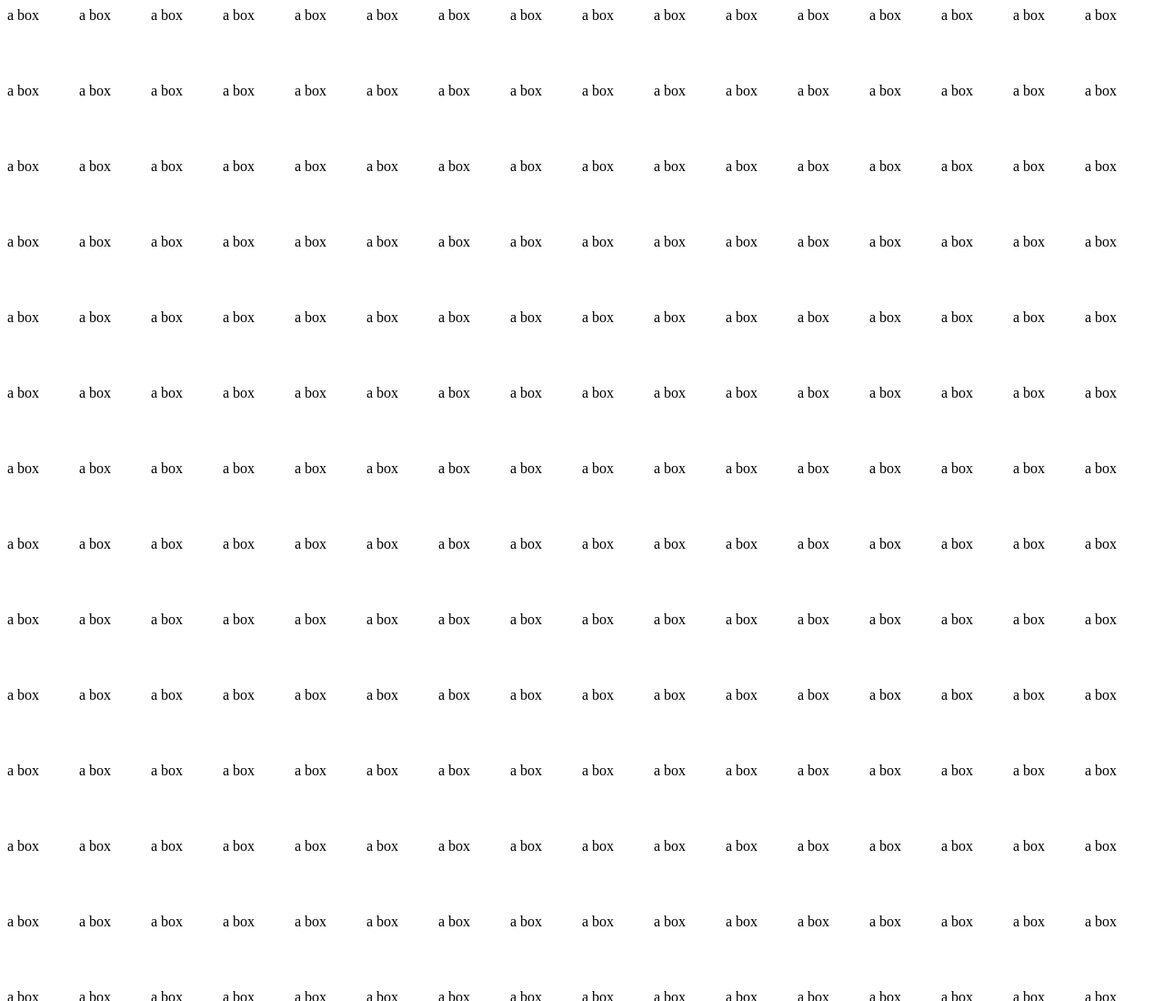
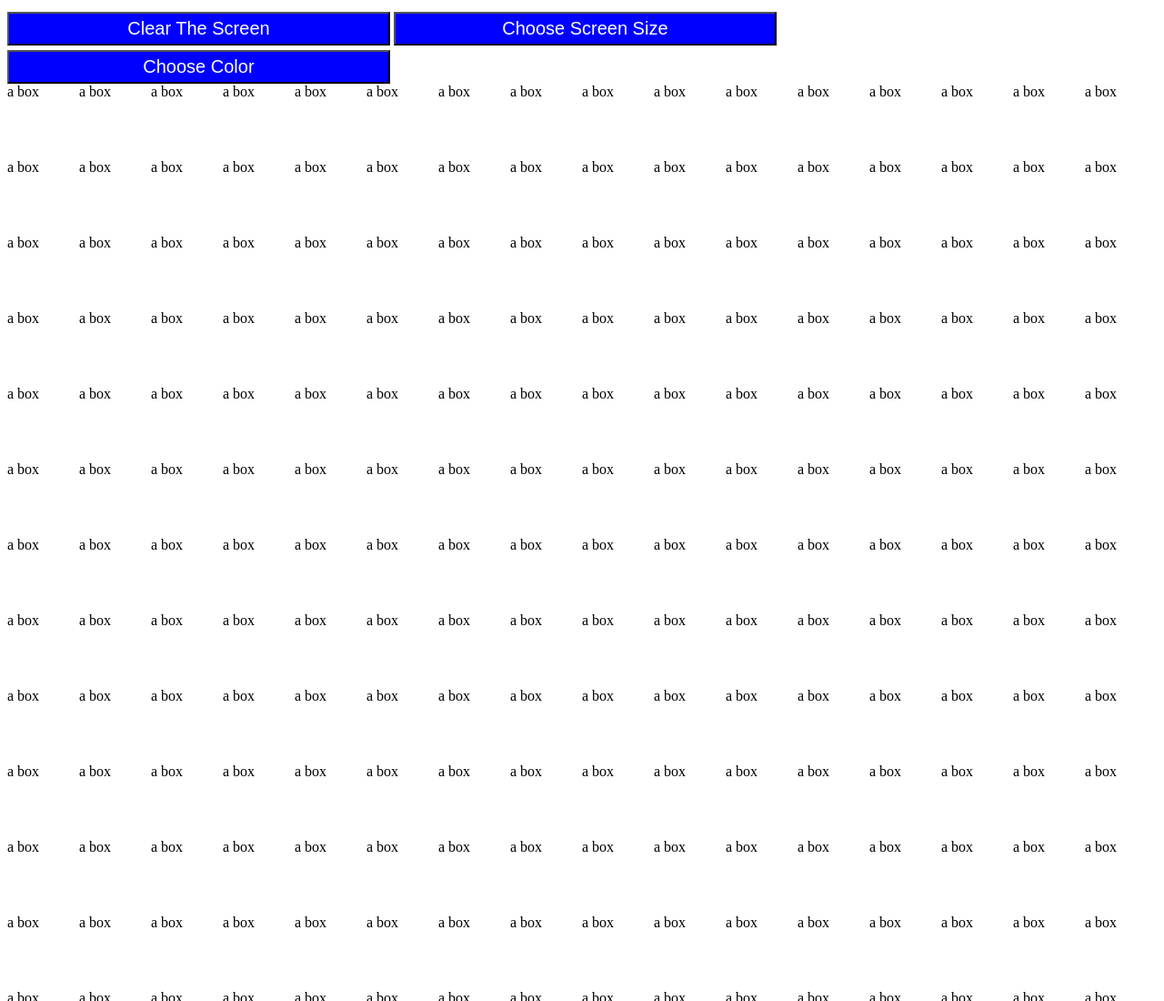
Before and after one commit to mrush336/Etch-a-Sketch, a plain HTML site: page index.html in a window 1280 px wide. Shown: the top 1100 px of the page at 91% size. Drawn offline with Linux system fonts and the light colour scheme.

Commit message:
Production/ Working in functionality.

```diff
--- a/index.html
+++ b/index.html
@@ -8,6 +8,11 @@
     <title>Etch-a-Sketch</title>
 </head>
 <body>
+    <div class="btn-group">
+        <button id="clearScreen">Clear The Screen</button>
+        <button id="screenSize">Choose Screen Size</button>
+        <button id="colorScreen">Choose Color</button>
+    </div>
     <div class="container">
 
     </div>
--- a/style.css
+++ b/style.css
@@ -1,3 +1,7 @@
+html{
+    cursor: crosshair;
+}
+
 
 .container{
     display: grid;
@@ -5,10 +9,24 @@
     grid-auto-rows: 83px;
 }
 
-/*.box:hover{
-    background-color: black;
-}*/
+.btn-group button{
+    background-color: blue;
+    color: white;
+    padding: 5px 25px;
+    cursor: pointer;
+    float: top;
+    margin-top: 5px;
+    font-size: 20px;
+    display: table-header-group;
+    width: fit-content;
+}
 
-.hover{
-    background-color: black;
+#clearScreen{
+    width: 33.3%;
 }
+#screenSize{
+    width: 33.3%;
+}
+#colorScreen{
+    width: 33.3%;
+}
```
